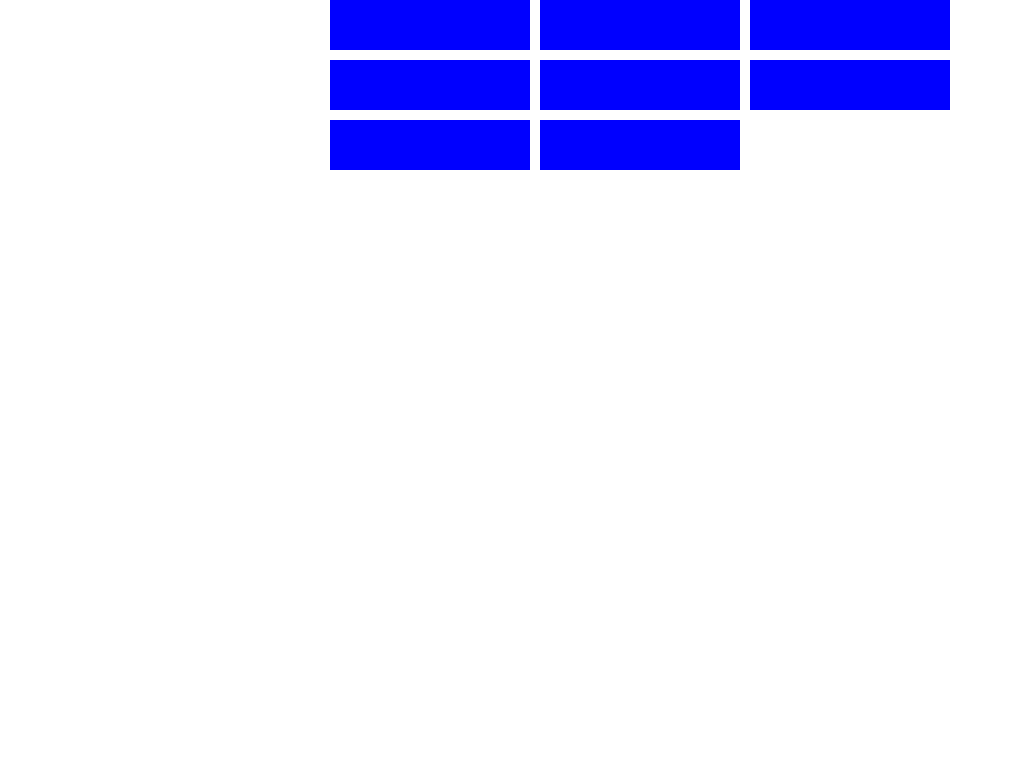
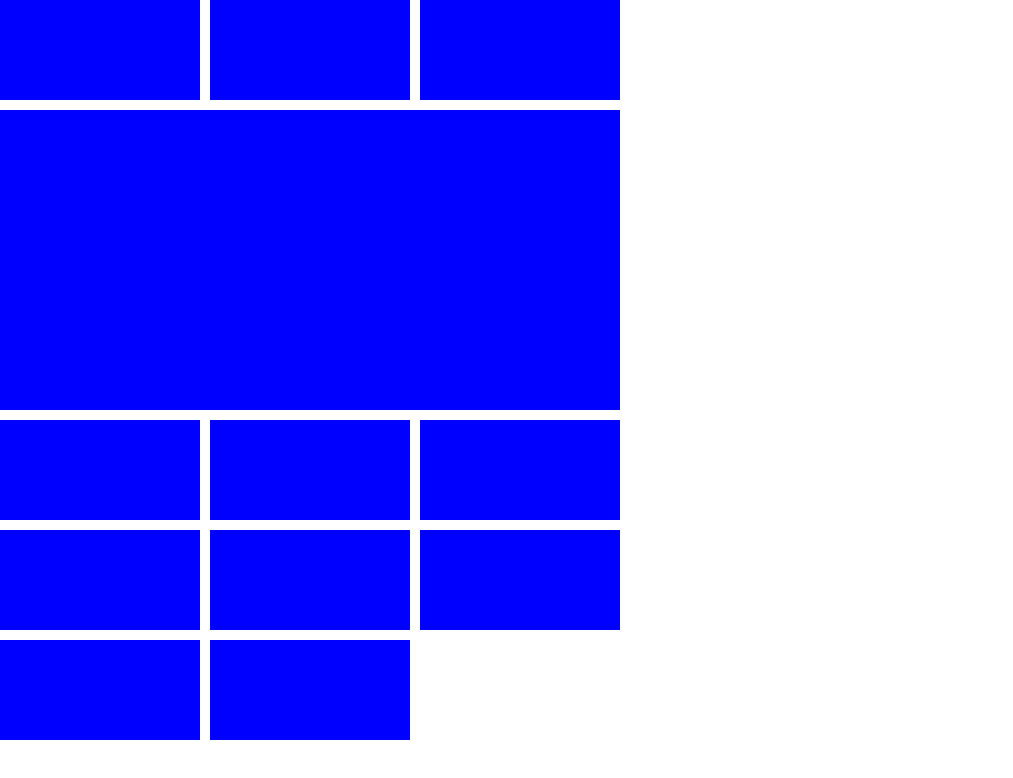
Before and after one commit to mateuslucena/Primeiro-reposit-rio, a plain HTML site: page index.html in a window 1280 px wide. Shown: the whole page, without its empty margins (0-1013 px from the left). Drawn offline with Linux system fonts and the light colour scheme.

Commit message:
newcommit

```diff
--- a/index.html
+++ b/index.html
@@ -9,14 +9,18 @@
 </head>
 <body>
     <div class="container">
-        <div class="item"></div>
-        <div class="item"></div>
-        <div class="item"></div>
-        <div class="item"></div>
-        <div class="item"></div>
-        <div class="item"></div>
-        <div class="item"></div>
-        <div class="item"></div>
+        <div class="item item1"></div>
+        <div class="item item2"></div>
+        <div class="item item3"></div>
+        <div class="item item4"></div>
+        <div class="item item5"></div>
+        <div class="item item6"></div>
+        <div class="item item7"></div>
+        <div class="item item8"></div>
+        <div class="item item9"></div>
+        <div class="item item10"></div>
+        <div class="item item11"></div>
+        <div class="item item12"></div>
     </div>
 </body>
 <script src="script/script.js"></script>
--- a/style.css
+++ b/style.css
@@ -1,3 +1,6 @@
+:root {
+
+}
 body {
     margin: 0px;
 }
@@ -5,9 +8,15 @@ body {
     display: grid;
     grid-template-columns: repeat(3, 200px);
     gap: 10px 10px;
-    justify-content: center;
 }
 .item {
-    height: 50px;
+    padding: 50px;
     background-color: blue;
 }
+.item5 {
+    grid-column-start: 1;
+    grid-column-end: 4;
+    grid-row-start: 2;
+    grid-row-end: 3;
+    height: 200px;
+}
```
